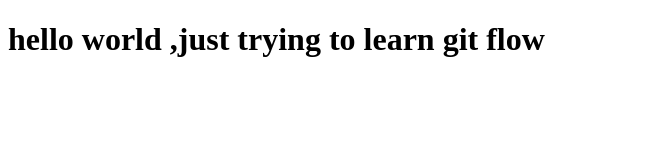
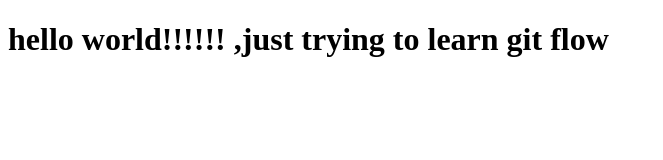
Before and after one commit to swapy96/git-flow-practice, a plain HTML site: page index.html in a window 1280 px wide. Shown: the whole page, without its empty margins (0-663 px from the left). Drawn offline with Linux system fonts and the light colour scheme.

Commit message:
index 2 fea

```diff
--- a/index.html
+++ b/index.html
@@ -7,6 +7,6 @@
     <title>Git flow practice</title>
   </head>
   <body>
-    <h1>hello world ,just trying to learn git flow</h1>
+    <h1>hello world!!!!!! ,just trying to learn git flow</h1>
   </body>
 </html>
```
